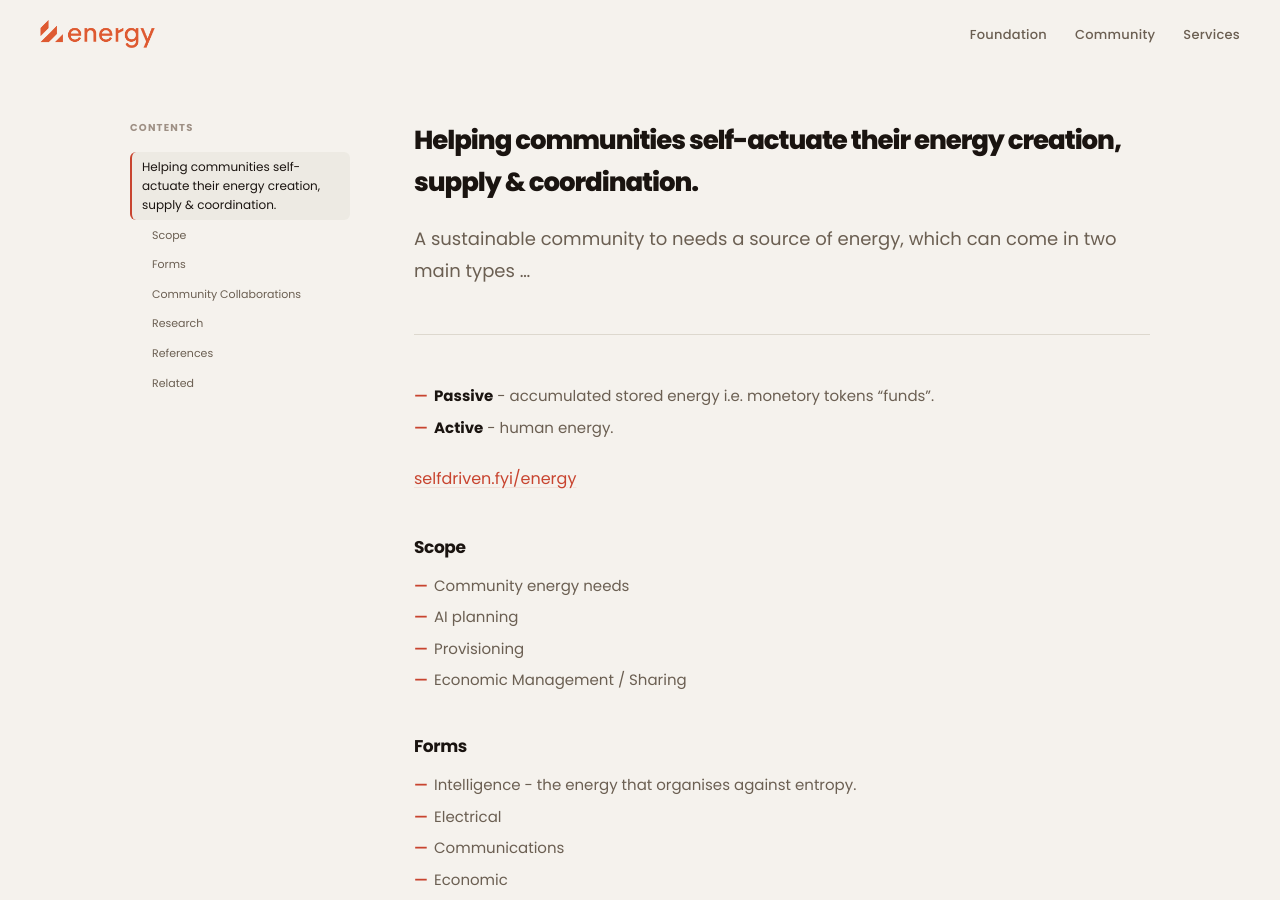
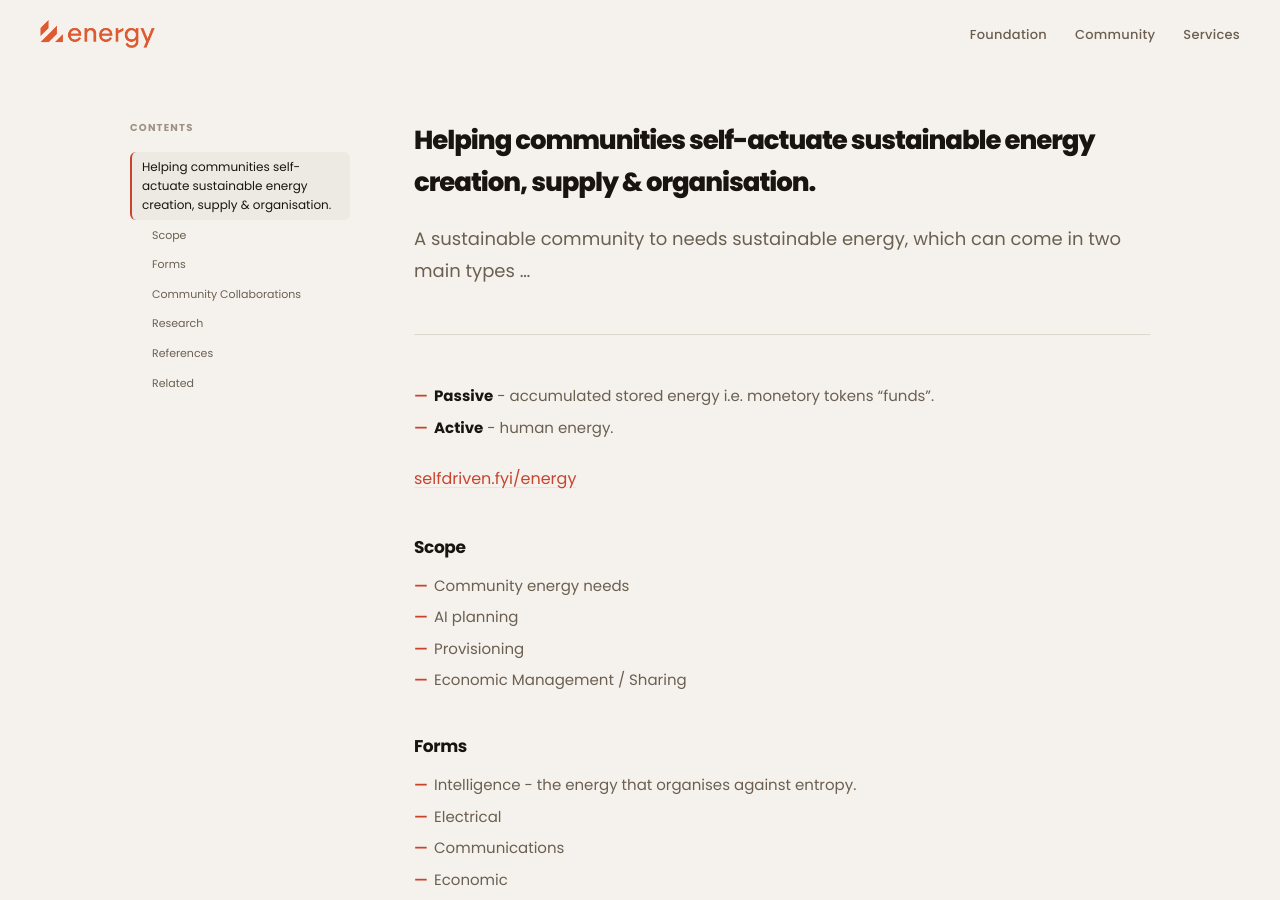
Before and after one commit to selfdriven-engagement/selfdriven-energy, a Jekyll site: the page built from docs/index.md, in a window 1280 px wide and 900 px high. Built offline with Jekyll 4.4.1, drawn with Linux system fonts in a browser that asks for light colours.

Commit message:
Update index.md

```diff
--- a/docs/index.md
+++ b/docs/index.md
@@ -3,9 +3,9 @@ layout: selfdriven
 title: selfdriven Energy
 ---
 
-## Helping communities self-actuate their energy creation, supply & coordination.
+## Helping communities self-actuate sustainable energy creation, supply & organisation.
 
-A sustainable community to needs a source of energy, which can come in two main types ...
+A sustainable community to needs sustainable energy, which can come in two main types ...
 
 - **Passive** - accumulated stored energy i.e. monetory tokens "funds".
 - **Active** - human energy.
```
